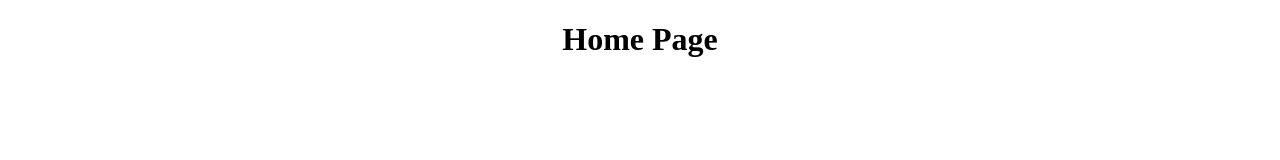
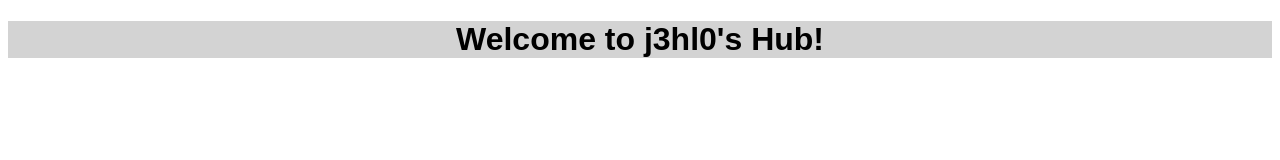
Before and after one commit to J3HL0/j3hl0s-hub, a plain HTML site: page home.html in a window 1280 px wide. Drawn offline with Linux system fonts and the light colour scheme.

Commit message:
Add files via upload

```diff
--- a/home.html
+++ b/home.html
@@ -3,6 +3,6 @@
   <title>j3hl0's Hub | Home</title>
   <link rel="icon" type="image/jpg" href="logo.jpg">
 
-  <h1 style="text-align:center;">Home Page</h1>
+  <h1 style="text-align:center; font-family:arial; background-color:lightgrey;"> Welcome to j3hl0's Hub! </h1>
 
 </html>
```
